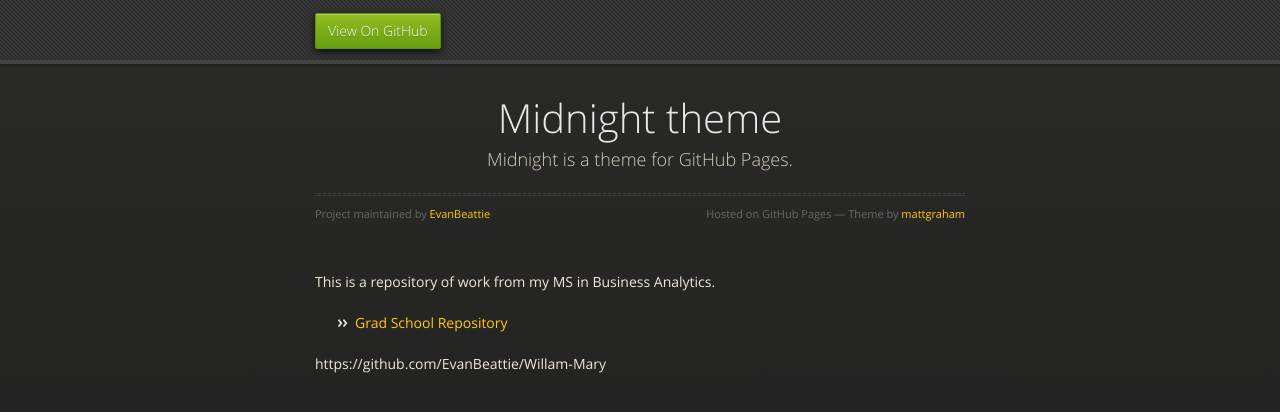
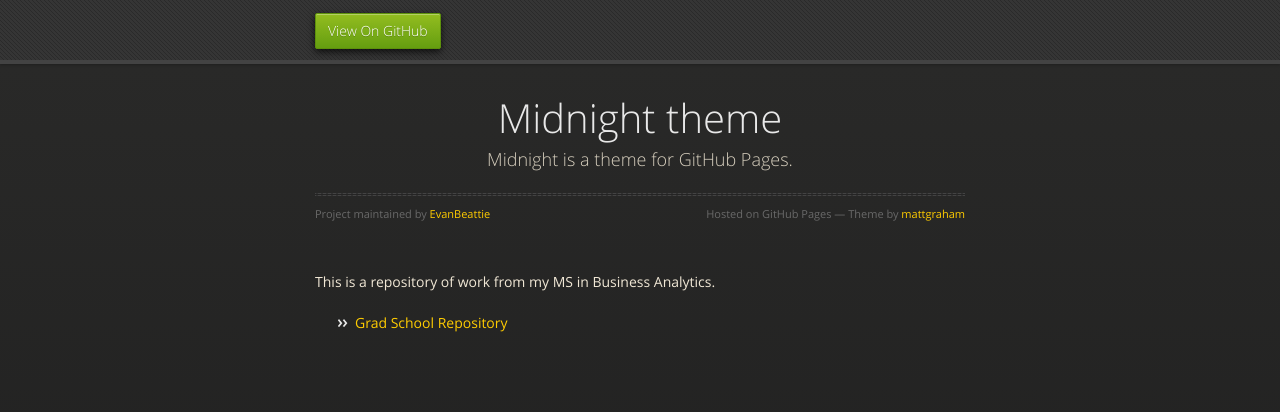
Before and after one commit to EvanBeattie/EvanBeattie.github.io, a Jekyll site: the page built from WM/index.md, in a window 1280 px wide. Shown: the top 412 px of the page. Built offline with Jekyll 4.4.1, drawn with Linux system fonts in a browser that asks for light colours; our own code applies the rules of GitHub Pages for plain Markdown files; some of the changed lines change nothing that is shown.

Commit message:
Update index.md

```diff
--- a/WM/index.md
+++ b/WM/index.md
@@ -5,11 +5,3 @@ description: A repository of my graduate work
 
 This is a repository of work from my MS in Business Analytics.
 - [Grad School Repository](https://github.com/EvanBeattie/Willam-Mary)
-
-
-
-
-
-
-
-https://github.com/EvanBeattie/Willam-Mary
```
